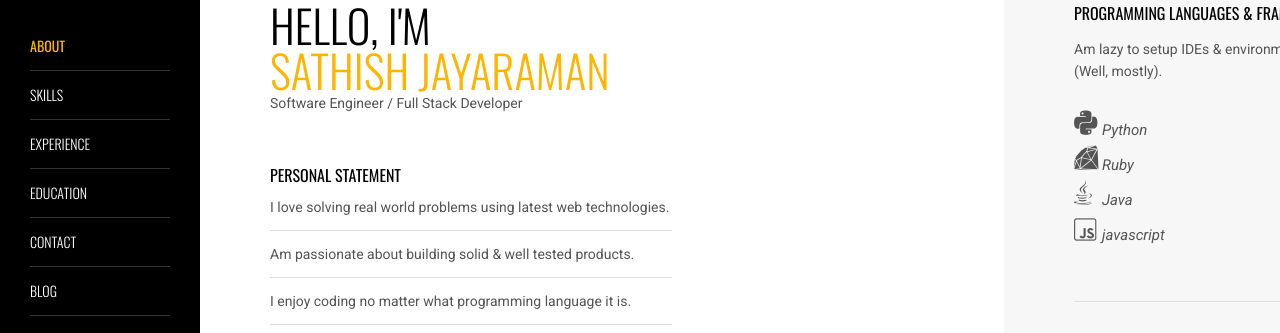
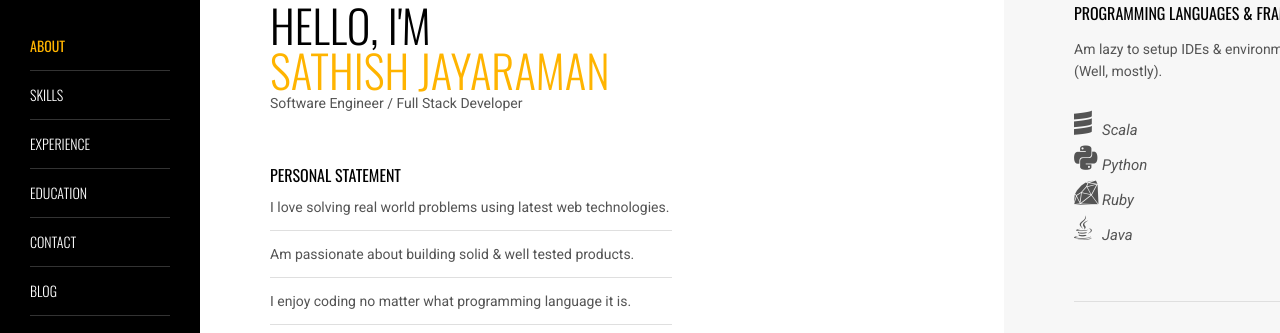
Before and after one commit to scriperdj/scriperdj.github.io, a Jekyll site: the page built from index.html, in a window 1280 px wide. Shown: the part 198-531 px from the top of the page. Built offline with Jekyll 4.4.1, drawn with Linux system fonts in a browser that asks for light colours.

Commit message:
updated work

```diff
--- a/index.html
+++ b/index.html
@@ -32,10 +32,10 @@
           <p>Am lazy to setup IDEs & environments for development. So I stick with notepad & terminal for all my works (Well, mostly).</p>
           <div class="col-4 margin-top10">
             <ul style="list-style:outside none none">
+              <li><i style="font-size:2em;" class="icon-scala"><span style="font-size:15px;">Scala</span></i></li>
               <li><i style="font-size:2em;" class="icon-python"><span style="font-size:15px;">Python</span></i></li>
               <li><i style="font-size:2em" class="icon-ruby"><span style="font-size:15px;">Ruby</span></i></li>
               <li><i style="font-size:2em" class="icon-java"><span style="font-size:15px;">Java</span></i></li>
-              <li><i style="font-size:2em" class="icon-javascript"><span style="font-size:15px;">javascript</span></i></li>
             </ul>
           </div>
           <div class="col-4 margin-top10">
@@ -128,13 +128,23 @@
         <div class="row">
           <div class="experience-details">
             <div class="col-6 margin-bottom50 margin-top50">
+              <div class="col-3 icon-block"><i class="fa fa-pied-piper-alt"></i></div>
+              <div class="flot-left">
+                <h5>Quartic.ai</h5>
+                <h4>Full Stack Developer</h4>
+                <span>2017 - Present</span> </div>
+            </div>
+            <div class="col-6 margin-bottom50 margin-top50 no-margin-top">Building applications to help people gain intelligence out of data from machines in manufacturing industries.</div>
+          </div>
+          <div class="experience-details">
+            <div class="col-6 margin-bottom50 margin-top50">
               <div class="col-3 icon-block"><i class="fa fa-send-o"></i></div>
               <div class="flot-left">
                 <h5>Customerlabs</h5>
                 <h4>Software Engineer</h4>
-                <span>2015 - Present</span> </div>
+                <span>2015 - 2017</span> </div>
             </div>
-            <div class="col-6 margin-bottom50 margin-top50 no-margin-top">Responsible for building platform for digital marketeers using micro services architecture. The project involves crunching billions of click stream data from various sources in unstructured format
+            <div class="col-6 margin-bottom50 margin-top50 no-margin-top">Responsible for building a platform for digital marketeers using micro services architecture. The project involves crunching billions of click stream data from various sources in unstructured format
             into meaningful insights & recommendations.</div>
           </div>
           <div class="full-divider"></div>
```
Also changed, not shown: other parts of index.html (+1 -1 lines), 1 other file.
